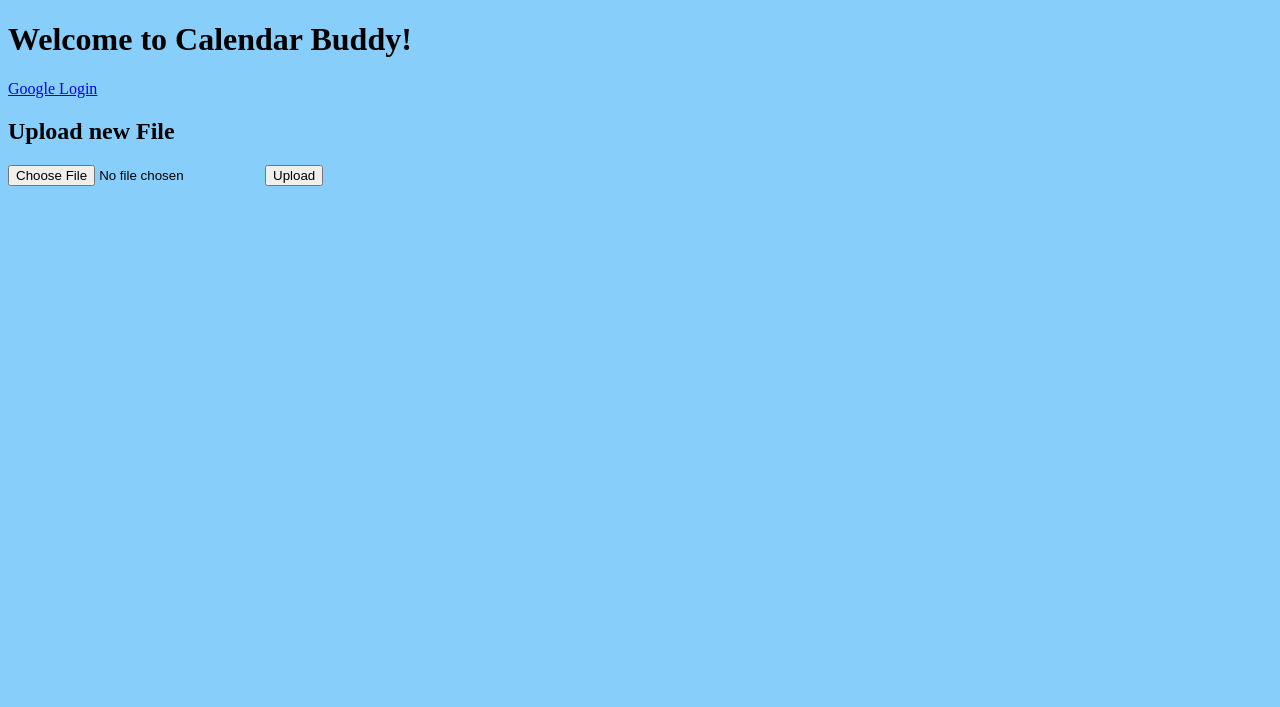
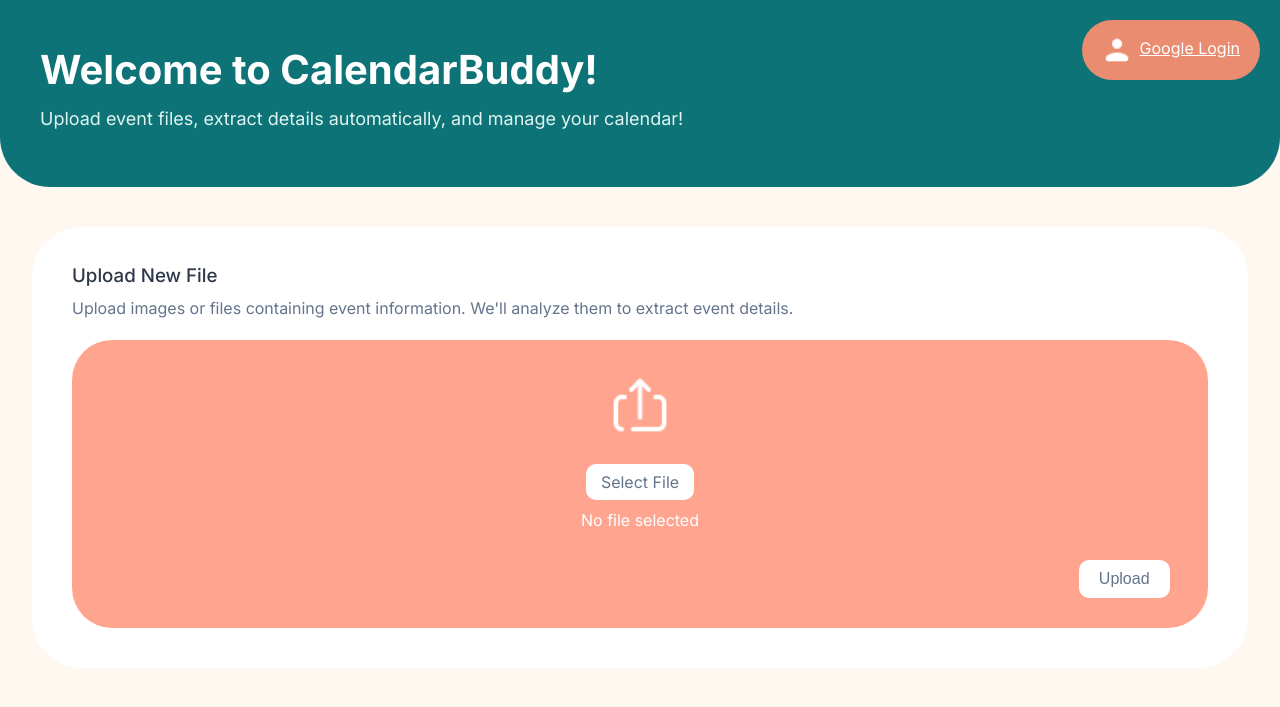
Before and after one commit to Project-Code-UVA/Calendar-Buddy, a Flask app: page / in a window 1280 px wide. Shown: the top 707 px of the page. Run offline with Flask 3, Linux system fonts and the light colour scheme.

Commit message:
Added design elements for front end

```diff
--- a/static/styles.css
+++ b/static/styles.css
@@ -1,3 +1,175 @@
+@import url('https://fonts.googleapis.com/css2?family=Inter:wght@400;500;600;700&display=swap');
+
+* {
+    margin: 0;
+    padding: 0;
+    box-sizing: border-box;
+}
+
 body{
-    background-color: lightskyblue;
+    background-color: #fef8f0;
+     font-family: 'Inter', system-ui, -apple-system, sans-serif;
 }
+
+.header{
+    background-color: #0d7377;
+    padding: 40px 40px;
+    border-radius: 0 0 50px 50px;
+    position: relative;
+    margin-bottom: 40px;
+}
+
+.uploadSection{
+    background-color: white;
+    padding: 30px 40px;
+    border-radius: 50px 50px 50px 50px;
+    width: 95%;
+    margin-left: auto;
+    margin-right: auto;
+    margin-bottom: 40px;
+}
+
+.buttonSection{
+    background-color: #ffa58f;
+    border-radius: 40px 40px 40px 40px;
+    padding: 30px 30px;
+    text-align: center;
+    margin-bottom: 10px;
+}
+
+.output{
+    background-color: #b8e0d2;
+    padding: 30px 40px;
+    border-radius: 50px 50px 50px 50px;
+    width: 95%;
+    margin-left: auto;
+    margin-right: auto;
+}
+
+.button-icon{
+    width: 30px;
+    height: 30px;
+    margin-right: 8px;
+    vertical-align: middle;
+    border-radius: 50%
+}
+
+h1{
+    color: #ffffff;
+    font-size: 40px;
+    font-weight: 700;
+    line-height: 1.5;
+    margin-bottom: 5px;
+    font-family: 'Inter', system-ui, -apple-system, sans-serif;
+}
+
+h2{
+    color: #e0f5f1;
+    font-size: 18px;
+    font-weight: 400;
+    line-height: 1.5;
+    margin-bottom: 15px;
+    font-family: 'Inter', system-ui, -apple-system, sans-serif;
+}
+
+h3{
+    font-size: 16;
+    font-weight: 500;
+    line-height: 1;
+    color: #2d3748;
+    margin-top: 10px;
+    font-family: 'Inter', system-ui, -apple-system, sans-serif;
+}
+
+h4{
+    font-size: 16px;
+    font-weight: 400;
+    line-height: 1.5;
+    color: #64748b;
+    margin-top: 10px;
+    margin-bottom: 20px;
+    font-family: 'Inter', system-ui, -apple-system, sans-serif;
+}
+
+
+button{
+    border-radius: 10px;
+    border:none;
+    font-family: 'Inter', system-ui, -apple-system, sans-serif;
+}
+
+.loginButton{
+    border-radius: 30px;
+    font-family: 'Inter', system-ui, -apple-system, sans-serif;
+    padding: 15px 20px;
+    background-color: #ea8c6f;
+    color: white;
+    position: absolute;
+    top: 20px;
+    right: 20px;
+    z-index: 10;
+}
+
+.log{
+    color: #ffffff;
+    font-weight: 400;
+    line-height: 1.5;
+    margin-bottom: 20px;
+    position:absolute;
+    top: 90px;
+    right: 40px;
+    text-align: right;
+}
+
+.download{
+    margin-top: 20px;
+    padding: 10px 10px;
+    background-color: white;
+    color: #0d7377;
+}
+
+.uploadIcon{
+    width: 70px;
+    height: 70px;
+    margin-bottom: 20px;
+}
+
+.file{
+    display: none;
+}
+
+.file-label{
+    display: inline-block;
+    font-size: 16px;
+    font-weight: 400;
+    border: none;
+    color: #64748b;
+    background-color: white;
+    padding: 8px 15px;
+    border-radius: 10px;
+}
+
+.file-name{
+    color:white;
+    margin-top: 10px;
+}
+
+.upload{
+    font-size: 16px;
+    font-weight: 400;
+    border: none;
+    color: #64748b;
+    background-color: white;
+    padding: 10px 20px;
+    border-radius: 10px;
+    margin-top: 10px;
+    margin-left: 90%;
+
+}
+
+.list{
+    color: #64748b;
+    margin-top: 20px;
+    margin-bottom: 20px;
+    margin-left: 40px;
+}
--- a/templates/index.html
+++ b/templates/index.html
@@ -6,41 +6,77 @@ Home page
 {% endblock title %}
 
 {% block body %}
-<h1>Welcome to Calendar Buddy!</h1>
+<div class="header">
+    <h1>Welcome to CalendarBuddy!</h1>
+    <h2>Upload event files, extract details automatically, and manage your calendar!</h2>
+
+
 {% if current_user.is_authenticated %}
-    <p>Hello, {{ current_user.name }}! Email: {{ current_user.email }}</p>
-    <div>
-        <p>Profile picture:</p>
-        <img src="{{ current_user.profile_pic }}" alt="Google Profile Picture">
-    </div>
-    <a class="button" href="/logout">Logout</a>
+    <p class="log">Hello, {{ current_user.name }}! <br>Email: {{ current_user.email }}</p>
+    <a class="loginButton" href="/logout">
+        <img src="{{ current_user.profile_pic }}" alt="" class="button-icon">Logout
+    </a>
 {% else %}
-    <a class="button" href="/login">Google Login</a>
+    <a class="loginButton" href="/login">
+        <img src="{{ url_for('static', filename='images/icons8-user-24.png') }}" alt="" class="button-icon">Google Login
+    </a>
 {% endif %}
+</div>
 
-<h2>Upload new File</h2>
-<form method="post" enctype="multipart/form-data">
-    <input type="file" name="file" accept=".pdf, .txt, .png, .jpg, .jpeg">
-    <input type="submit" value="Upload">
-</form>
+<div class="uploadSection">
+<h3>Upload New File</h3>
+<h4>Upload images or files containing event information. We'll analyze them to extract event details.</h4>
+<div class="buttonSection">
+    <img src="{{ url_for('static', filename='images/icons8-upload-48.png') }}" alt="" class="uploadIcon">
+
+    <form method="post" enctype="multipart/form-data">
+        <input id="file" type="file" class="file" name="file" accept=".pdf, .txt, .png, .jpg, .jpeg">
+        <label for="file" class="file-label">Select File</label>
+        <div id="file-name" class="file-name">No file selected</div>
+        <br>
+        <input type="submit" class= "upload" value="Upload">
+    </form>
+</div>
+</div>
+
 
 {% with messages = get_flashed_messages() %}
     {% if messages %}
+    <div class = output>
+        <h3>Output:</h3>
         <ul>
         {% for message in messages %}
-        <li>{{ message }}</li>
+        <li class="list">{{ message }}</li>
         {% endfor %}
+        <br>
+
         </ul>
     {% endif %}
     {% endwith %}
 
     {% if filename %}
-    <h2> Download File </h2>
+    <h3> Download File </h3>
 
 
     <a href="{{url_for('download_file', filename=filename)}}">
-        <button>Download {{ filename }}</button>
+        <button class="download">Download {{ filename }}</button>
      </a>
+     </div>
    {% endif %}
 
+<script>
+document.getElementById("file").addEventListener("change", function() {
+    let display = document.getElementById("file-name");
+    if (!display) {
+        // Create the display element if it doesn't exist yet
+        display = document.createElement("span");
+        display.id = "file-name";
+        display.style.marginLeft = "10px";
+        this.insertAdjacentElement('afterend', display);
+    }
+    display.textContent = this.files.length > 0 ? this.files[0].name : "No file chosen";
+});
+</script>
+
+
 {% endblock body %}
```
Also changed, not shown: static/images/icons8-upload-48.png (added), static/images/icons8-user-24.png (added), 2 other files.
